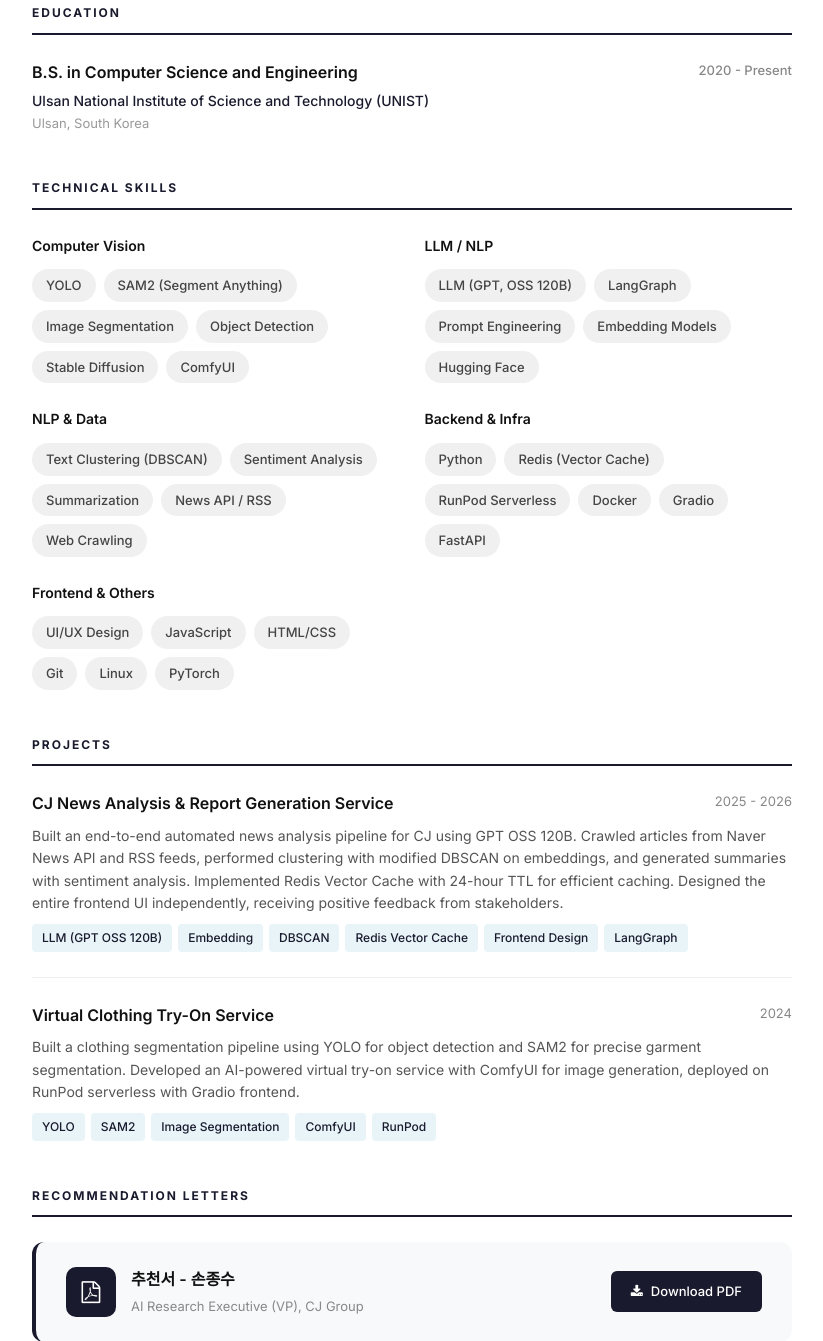
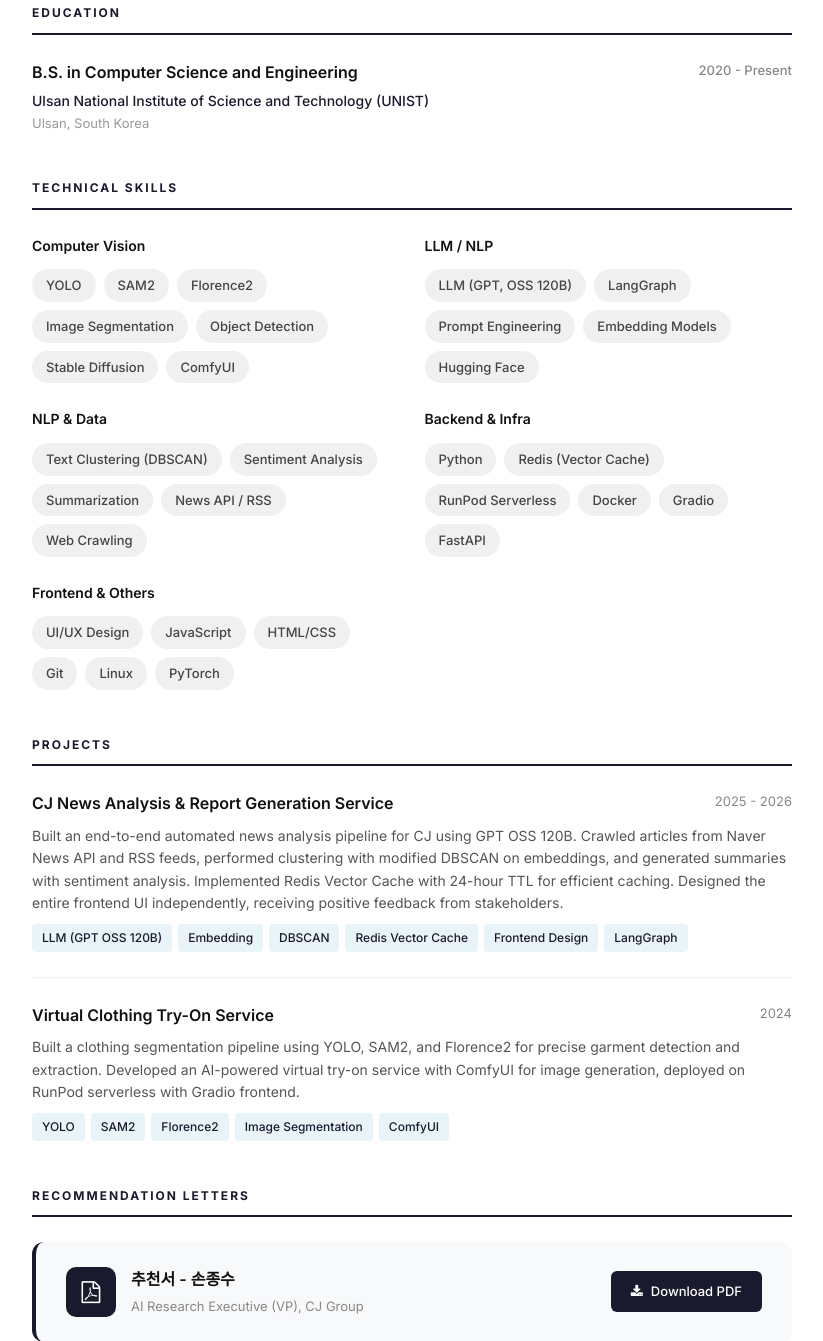
Before and after one commit to Marshall-Choi/Marshall-Choi.github.io, a plain HTML site: page index.html in a window 1280 px wide. Shown: the part 1414-2755 px from the top of the page, without its empty margins (228-1051 px from the left). Drawn offline with Linux system fonts and the light colour scheme.

Commit message:
Add Florence2 to computer vision experience

```diff
--- a/index.html
+++ b/index.html
@@ -627,7 +627,7 @@
                         <div class="exp-company">Pion Corporation</div>
                         <div class="exp-location">Seoul, South Korea</div>
                         <ul class="exp-list">
-                            <li>Implemented clothing segmentation pipeline using YOLO and SAM2 (Segment Anything Model 2) for precise garment extraction from images</li>
+                            <li>Implemented clothing segmentation pipeline using YOLO, SAM2, and Florence2 for precise garment detection and extraction from images</li>
                             <li>Developed a virtual clothing try-on service using ComfyUI image generation framework</li>
                             <li>Deployed the service on RunPod serverless, optimizing response time through various techniques</li>
                             <li>Built a communication pipeline between Gradio front-end and RunPod back-end</li>
@@ -661,7 +661,8 @@
                             <h4>Computer Vision</h4>
                             <div class="skill-tags">
                                 <span class="skill-tag">YOLO</span>
-                                <span class="skill-tag">SAM2 (Segment Anything)</span>
+                                <span class="skill-tag">SAM2</span>
+                                <span class="skill-tag">Florence2</span>
                                 <span class="skill-tag">Image Segmentation</span>
                                 <span class="skill-tag">Object Detection</span>
                                 <span class="skill-tag">Stable Diffusion</span>
@@ -744,16 +745,16 @@
                             <span class="project-date">2024</span>
                         </div>
                         <p class="project-desc">
-                            Built a clothing segmentation pipeline using YOLO for object detection and SAM2 for precise garment segmentation.
+                            Built a clothing segmentation pipeline using YOLO, SAM2, and Florence2 for precise garment detection and extraction.
                             Developed an AI-powered virtual try-on service with ComfyUI for image generation,
                             deployed on RunPod serverless with Gradio frontend.
                         </p>
                         <div class="project-tags">
                             <span class="project-tag">YOLO</span>
                             <span class="project-tag">SAM2</span>
+                            <span class="project-tag">Florence2</span>
                             <span class="project-tag">Image Segmentation</span>
                             <span class="project-tag">ComfyUI</span>
-                            <span class="project-tag">RunPod</span>
                         </div>
                     </div>
 
```
